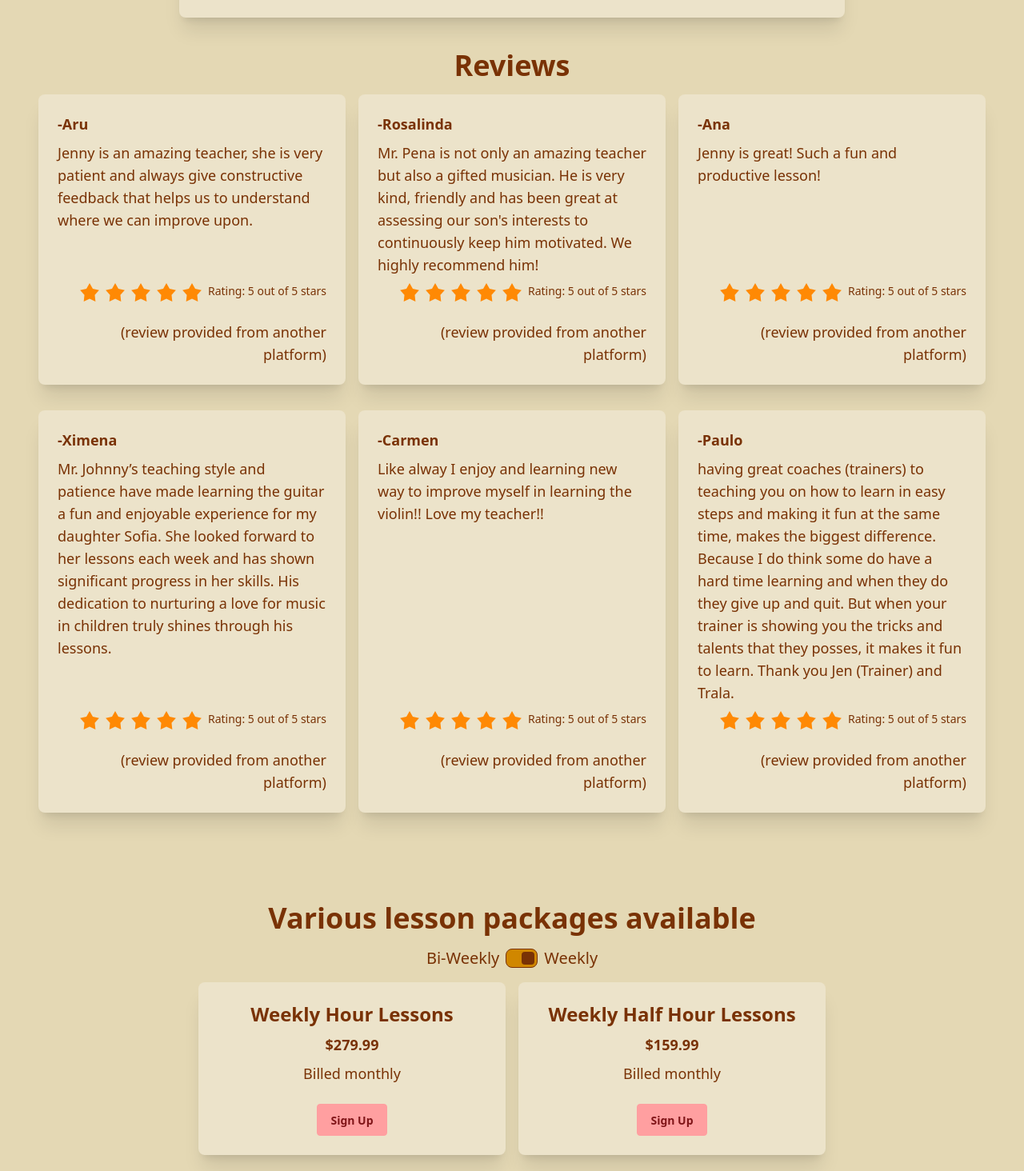
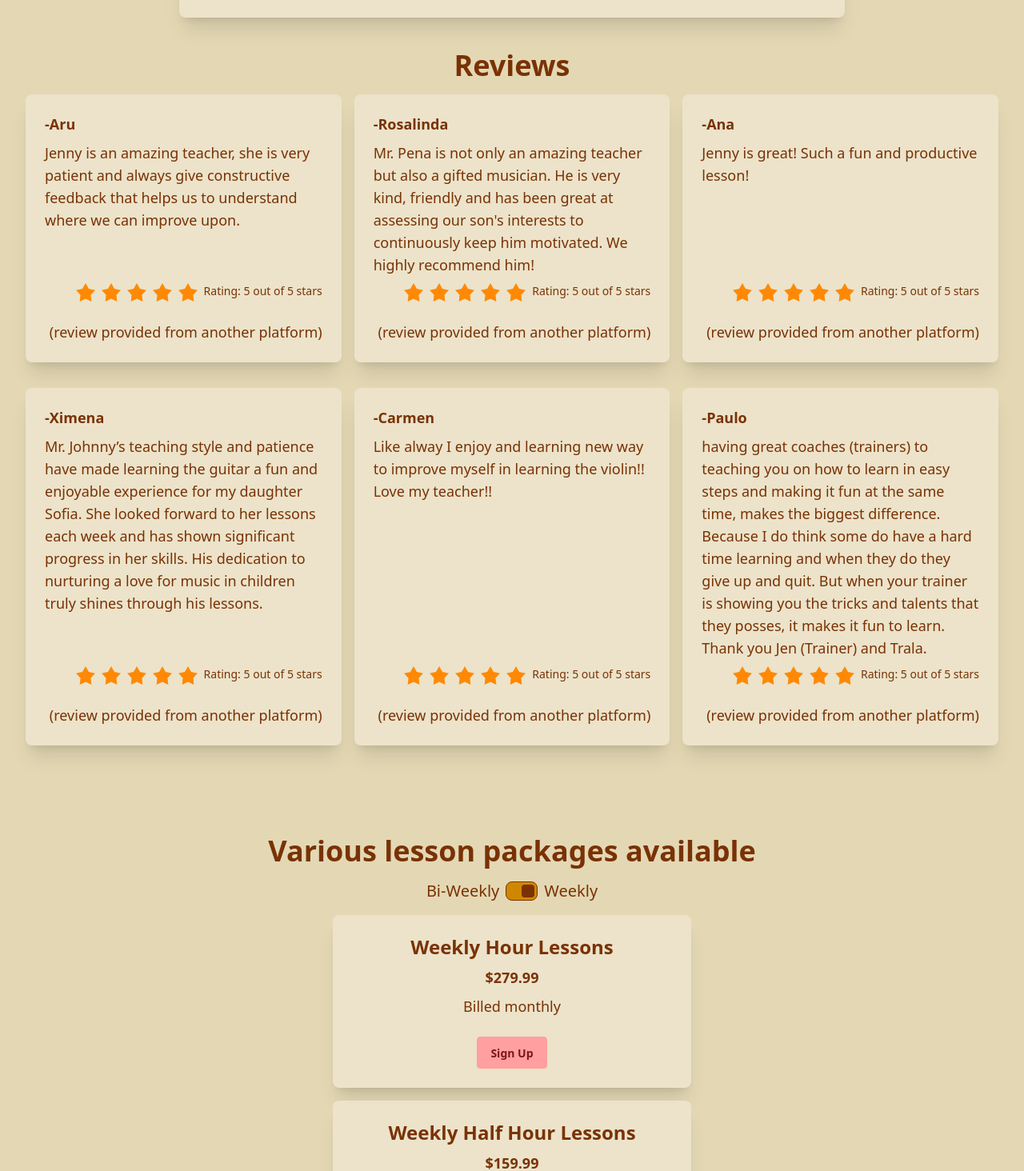
Before and after one commit to Johnny-Pena/ArcoMelody, a React (Vite) app: page /lessons in a window 1280 px wide. Shown: the part 726-2190 px from the top of the page at 80% size. Built offline with nearby package versions, Linux system fonts and the light colour scheme.

Commit message:
Fixed responsive width issues with pricingCard.jsx and Testimonials.jsx. Added new max-width media query to .hero in App.css.

```diff
--- a/src/App.css
+++ b/src/App.css
@@ -7,7 +7,7 @@ p {
   @apply text-lg;
 }
 
-@media (max-width: 640px) {
+@media (max-width: 1120px) {
   .hero {
     background-position: right;
   }
--- a/src/components/Testimonials.jsx
+++ b/src/components/Testimonials.jsx
@@ -1,6 +1,4 @@
 import React from 'react';
-
-
 
 const customerReviews = [
   {
@@ -47,7 +45,7 @@ export default function Testimonials() {
       <h2 className="text-4xl font-bold text-center mt-10">Reviews</h2>
       <div className="grid grid-cols-1 sm:grid-cols-2 lg:grid-cols-3 gap-4 p-4">
         {customerReviews.map((review, index) => (
-          <div key={index} className="card bg-base-100 w-96 shadow-xl mb-4">
+          <div key={index} className="card bg-base-100 w-full max-w-md shadow-xl mb-4">
             <div className="card-body">
               <h2 className="card-title">-{review.name}</h2>
               <p>{review.review}</p>
--- a/src/components/pricingCard.jsx
+++ b/src/components/pricingCard.jsx
@@ -60,7 +60,7 @@ export default function PricingCard() {
       </div>
       <div className="flex flex-wrap justify-center gap-4">
         {tiers.map((tier) => (
-          <div key={tier.id} className="card-bordered card bg-base-100 w-96 shadow-xl rounded-lg">
+          <div key={tier.id} className="card-bordered card bg-base-100 w-full max-w-md shadow-xl rounded-lg">
             <div className="card-body items-center text-center">
               <h2 className="card-title text-2xl">{tier.name}</h2>
               <p className="text-3xl font-bold">{tier.priceMonthly}</p>
```
